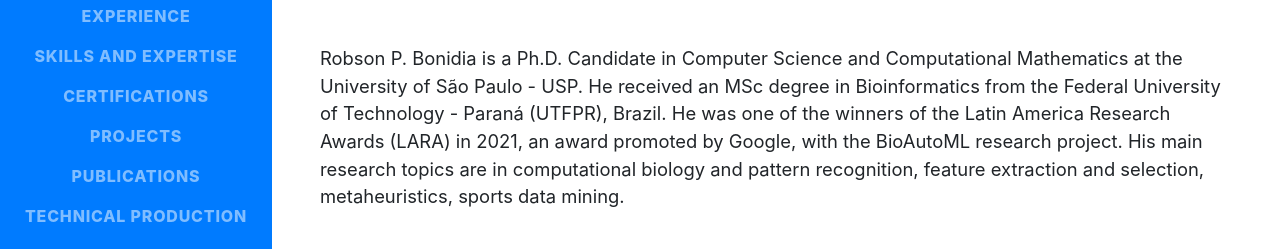
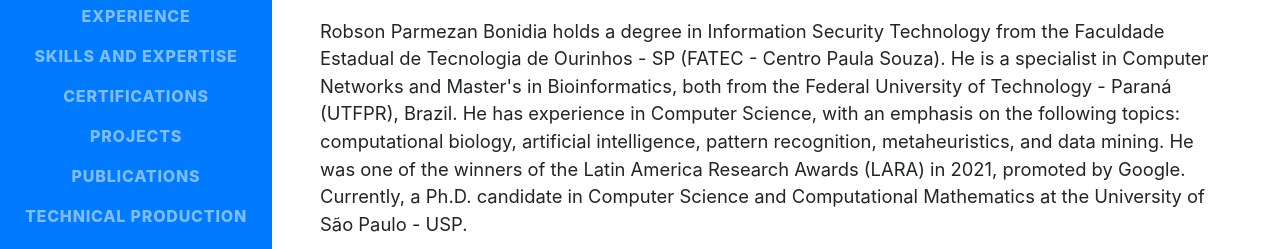
Before and after one commit to Bonidia/website, a website with bundled scripts: page index.html in a window 1280 px wide. Shown: the part 376-625 px from the top of the page. Built offline with nearby package versions, Linux system fonts and the light colour scheme; a web font is replaced by a local one.

Commit message:
Update index.html

```diff
--- a/index.html
+++ b/index.html
@@ -88,11 +88,12 @@
           <br/>
           Orcid iD: <a href="https://orcid.org/0000-0003-4975-7867">0000-0003-4975-7867</a>
         </div>
-        <p class="lead mb-5">Robson P. Bonidia is a Ph.D. Candidate in Computer Science and Computational Mathematics at the University of São Paulo - USP.
-        He received an MSc degree in Bioinformatics from the Federal University of Technology - Paraná (UTFPR), Brazil.
-        He was one of the winners of the Latin America Research Awards (LARA) in 2021, an award promoted by Google, with the BioAutoML research project.
-        His main research topics are in computational biology and pattern recognition, feature extraction and selection,
-        metaheuristics, sports data mining.</p>
+        <p class="lead mb-5">Robson Parmezan Bonidia holds a degree in Information Security Technology from the Faculdade Estadual de
+          Tecnologia de Ourinhos - SP (FATEC - Centro Paula Souza). He is a specialist in Computer Networks and Master's in Bioinformatics,
+          both from the Federal University of Technology - Paraná (UTFPR), Brazil. He has experience in Computer Science, with an emphasis
+          on the following topics: computational biology, artificial intelligence, pattern recognition, metaheuristics, and data mining.
+          He was one of the winners of the Latin America Research Awards (LARA) in 2021, promoted by Google. Currently, a Ph.D. candidate
+          in Computer Science and Computational Mathematics at the University of São Paulo - USP.</p>
         <div class="social-icons">
           <a href="https://br.linkedin.com/in/robson-parmezan-bonidia-8b1b8890?trk=people-guest_profile-result-card_result-card_full-click">
             <i class="fab fa-linkedin-in"></i>
```
